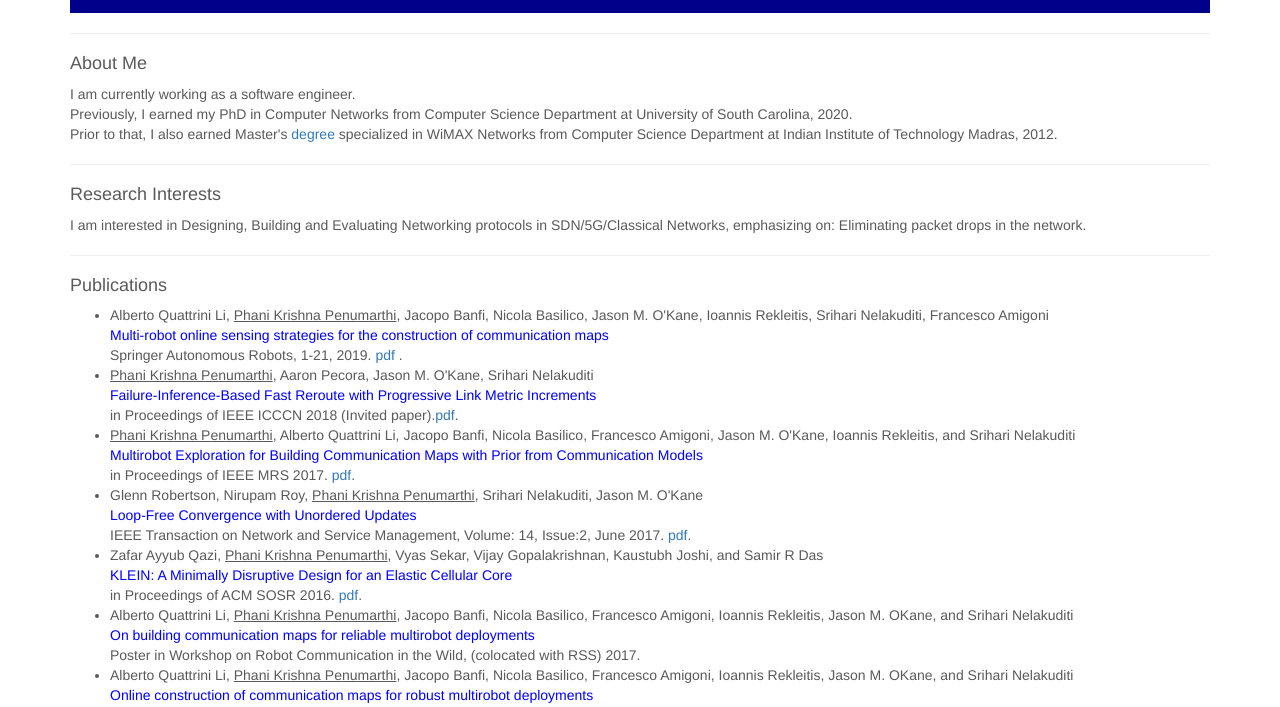
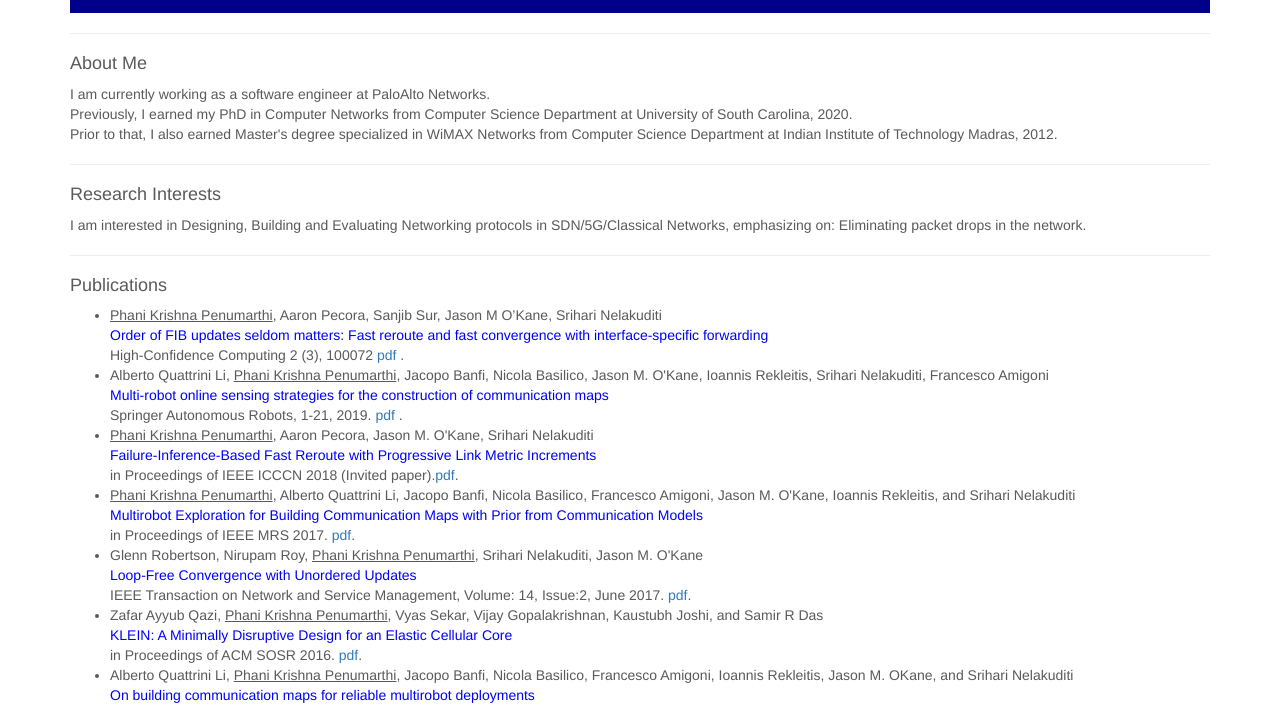
Before and after one commit to ppenumarthi/ppenumarthi.github.io, a plain HTML site: page index.html in a window 1280 px wide. Shown: the part 87-794 px from the top of the page. Drawn offline with Linux system fonts and the light colour scheme.

Commit message:
add new publications

```diff
--- a/index.html
+++ b/index.html
@@ -29,9 +29,9 @@ header {
 
 <hr >
 <h4>About Me</h4>
-I am currently working as a software engineer. <br>
+I am currently working as a software engineer at PaloAlto Networks. <br>
 Previously, I earned my PhD in Computer Networks from Computer Science Department at University of South Carolina, 2020. <br>
-Prior to that, I also earned Master's <a href="papers/Mthesis.pdf">degree</a> specialized in WiMAX Networks from Computer Science Department at Indian Institute of Technology Madras, 2012.
+Prior to that, I also earned Master's degree specialized in WiMAX Networks from Computer Science Department at Indian Institute of Technology Madras, 2012.
 <!--
 I am <a href="https://www.linkedin.com/in/phani-krishna-penumarthi-43306749/">Phani Krishna</a>, a final year PhD candidate in Computer Science Department at University of South Carolina. <br>
 I am advised by <a href="https://cse.sc.edu/~srihari/">Prof. Srihari Nelakuditi</a> for my explorations in Computer Networking area. <br>
@@ -47,6 +47,11 @@ I am interested in Designing, Building and Evaluating Networking protocols in SD
 <hr>
 <h4>Publications</h4>
 <ul>
+  <li>
+    <u> Phani Krishna Penumarthi</u>, Aaron Pecora, Sanjib Sur, Jason M O’Kane, Srihari Nelakuditi<br>
+    <font color="blue">Order of FIB updates seldom matters: Fast reroute and fast convergence with interface‐specific forwarding</font><br>
+    High-Confidence Computing 2 (3), 100072 <a href="papers/jhcc.pdf">pdf </a>.
+  </li>
 <li>
 Alberto Quattrini Li, <u>Phani Krishna Penumarthi</u>, Jacopo Banfi, Nicola Basilico, Jason M. O'Kane, Ioannis Rekleitis, Srihari Nelakuditi, Francesco Amigoni<br>
 <font color="blue">Multi-robot online sensing strategies for the construction of communication maps</font><br>
```
Also changed, not shown: 1 other file.
